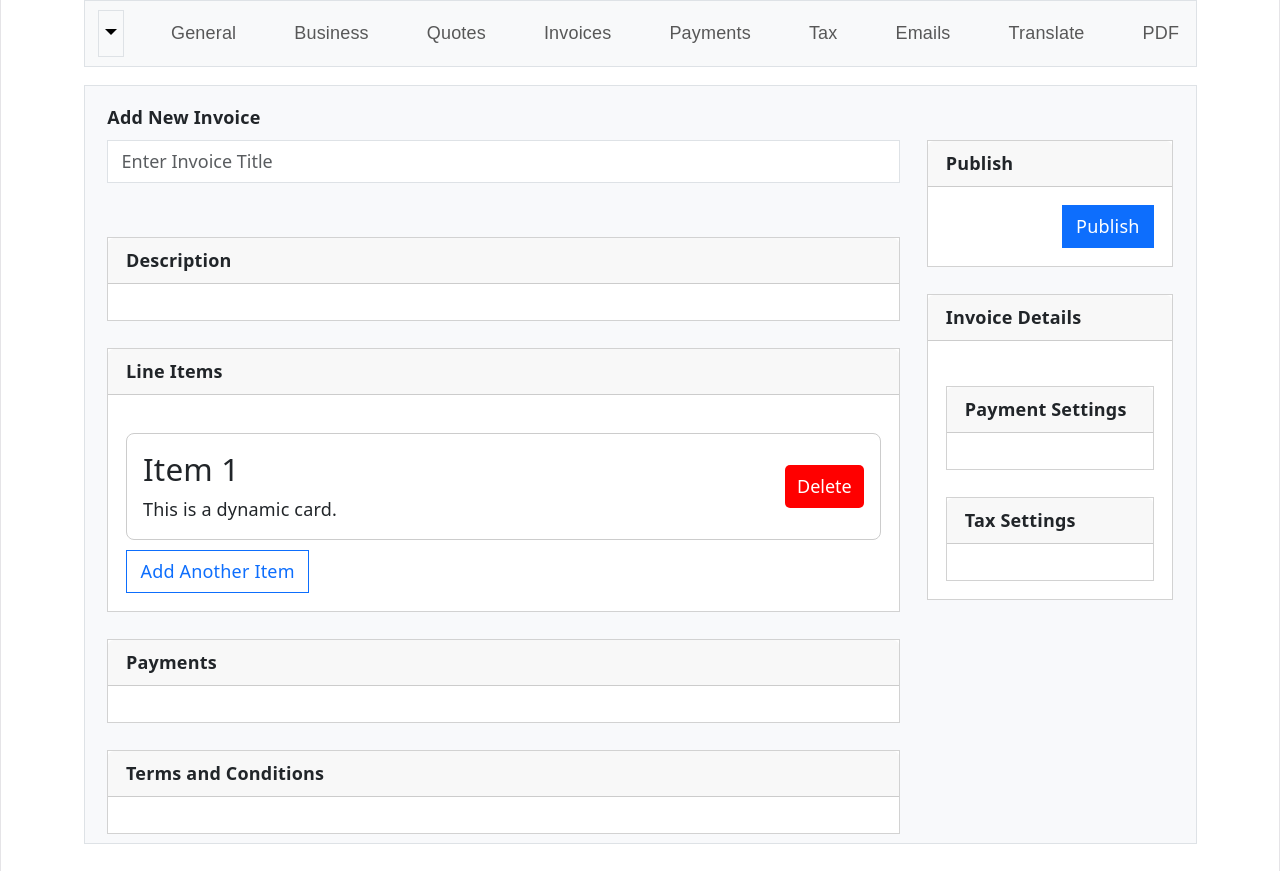
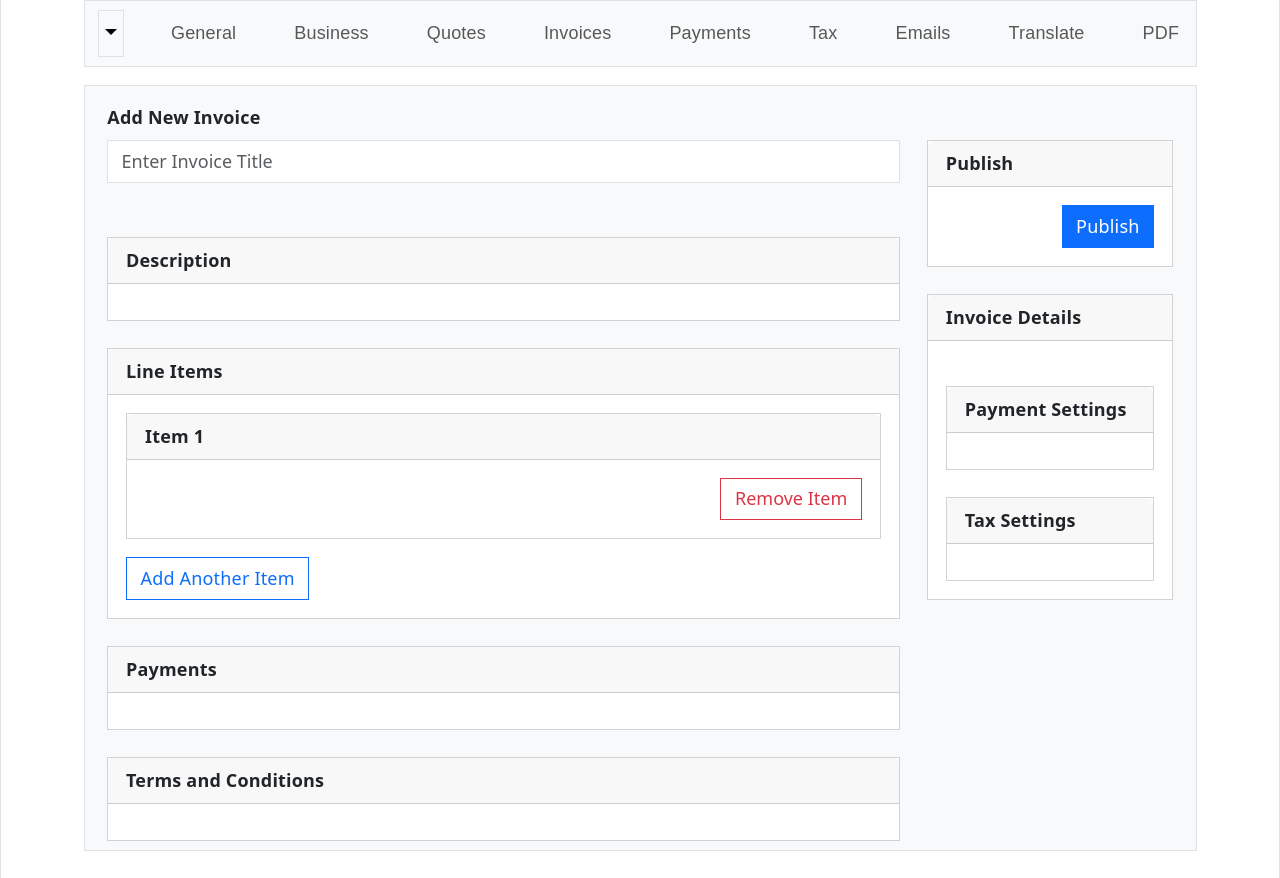
Before and after one commit to thiyari/UltraKey, a React (Vite) app in the folder FrontEnd/: page /new-invoice in a window 1280 px wide. Built offline with nearby package versions, Linux system fonts and the light colour scheme.

Commit message:
update card

```diff
--- a/FrontEnd/src/Components/Invoices/LineItems.jsx
+++ b/FrontEnd/src/Components/Invoices/LineItems.jsx
@@ -2,40 +2,16 @@ import React from 'react'
 
 const LineItems = ({cards, deleteCard}) => {
   return (
-      <div style={{ marginTop: "20px" }}>
-
+      <div>
         {cards.map((card) => (
-          <div
-            key={card.id}
-            style={{
-              border: "1px solid #ccc",
-              padding: "16px",
-              marginBottom: "10px",
-              borderRadius: "8px",
-              display: "flex",
-              justifyContent: "space-between",
-              alignItems: "center",
-            }}
-          >
-            <div>
-              <h3>{card.title}</h3>
-              <p>This is a dynamic card.</p>
+            <div className="card text rounded-0 mb-3" key={card.id}>
+                <div className="card-header" align="left">
+                    <b>{card.title}</b>
+                </div>
+                <div className="card-body" align="right">
+                    <button className="btn btn-outline-danger rounded-0" onClick={() => deleteCard(card.id)}>Remove Item</button>
+                </div>
             </div>
-
-            <button
-              onClick={() => deleteCard(card.id)}
-              style={{
-                background: "red",
-                color: "white",
-                border: "none",
-                padding: "8px 12px",
-                borderRadius: "5px",
-                cursor: "pointer",
-              }}
-            >
-              Delete
-            </button>
-          </div>
         ))}
       </div>
   )
```
